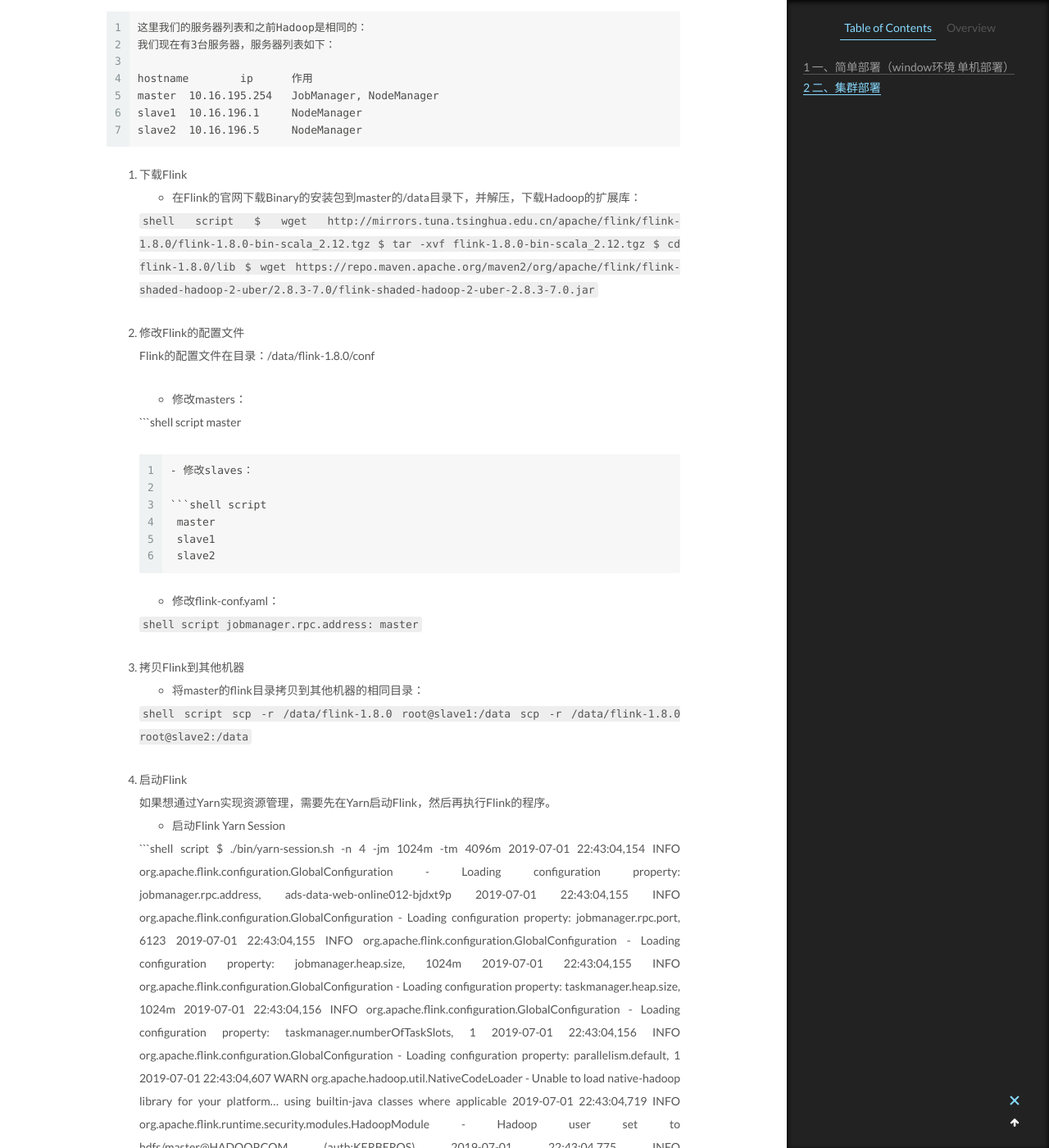
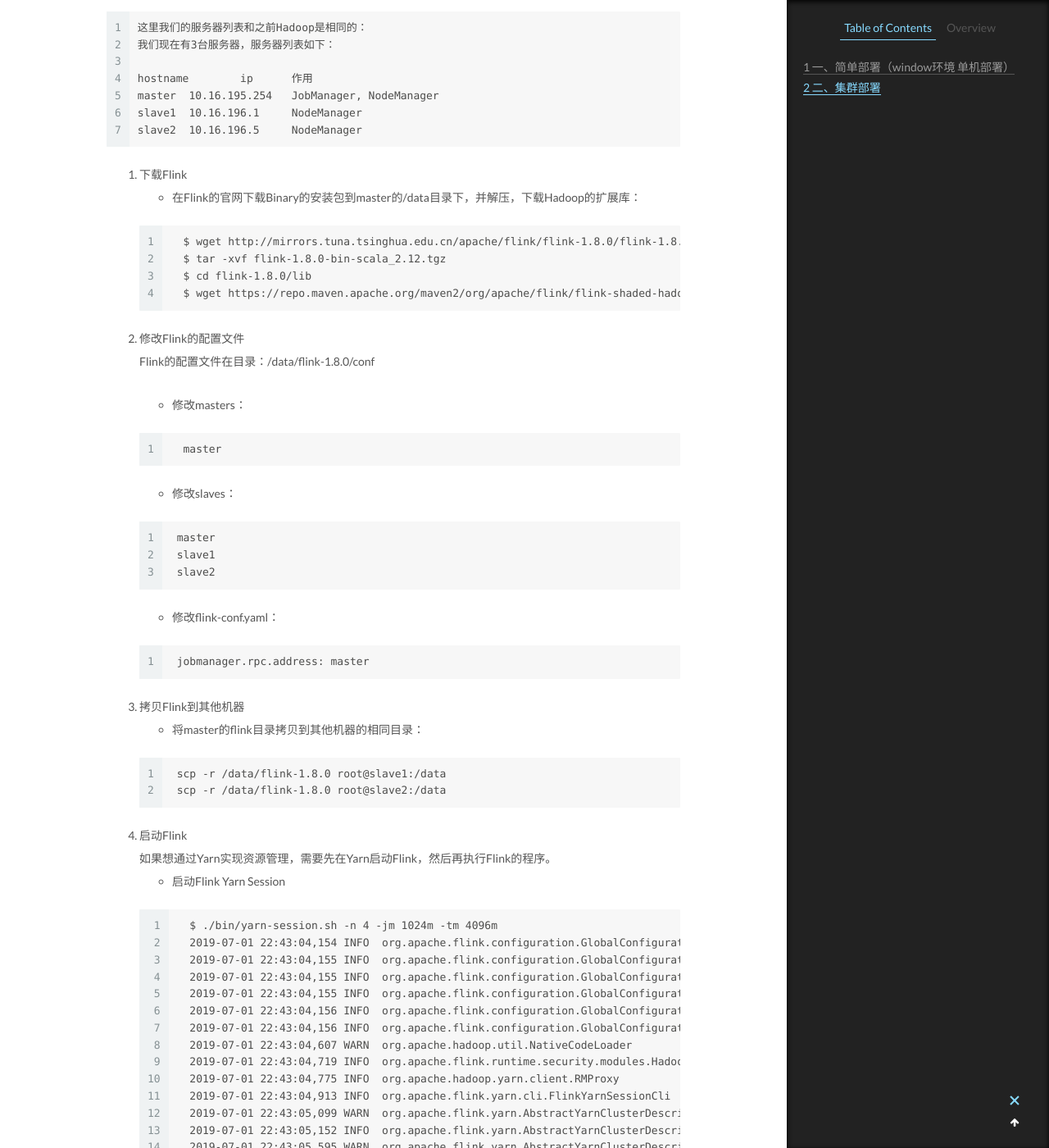
Before and after one commit to mutourenJRF/mutourenJRF.github.io, a Jekyll site: the page built from _posts/2020-03-30-flink 安装部署.md, in a window 1280 px wide and 1400 px high, scrolled down 986 px. Shown: the whole window at 82% size. Built offline with Jekyll 4.4.1, drawn with Linux system fonts in a browser that asks for light colours; some of the changed text lies outside the part shown.

Commit message:
flink 安装部署

````diff
--- a/_posts/2020-03-30-flink 安装部署.md
+++ b/_posts/2020-03-30-flink 安装部署.md
@@ -41,7 +41,7 @@ slave2	10.16.196.5	NodeManager
 1. 下载Flink
     - 在Flink的官网下载Binary的安装包到master的/data目录下，并解压，下载Hadoop的扩展库：
 
-    ```shell script
+    ```
      $ wget http://mirrors.tuna.tsinghua.edu.cn/apache/flink/flink-1.8.0/flink-1.8.0-bin-scala_2.12.tgz
      $ tar -xvf flink-1.8.0-bin-scala_2.12.tgz
      $ cd flink-1.8.0/lib
@@ -53,12 +53,12 @@ slave2	10.16.196.5	NodeManager
 
     - 修改masters：
 
-    ```shell script
+    ```
      master
     ```
    - 修改slaves：
 
-   ```shell script
+   ```
     master
     slave1
     slave2
@@ -66,14 +66,14 @@ slave2	10.16.196.5	NodeManager
 
    - 修改flink-conf.yaml：
 
-   ```shell script
+   ```
     jobmanager.rpc.address: master
    ```
 
 3. 拷贝Flink到其他机器
    - 将master的flink目录拷贝到其他机器的相同目录：
 
-   ```shell script
+   ```
     scp -r /data/flink-1.8.0 root@slave1:/data
     scp -r /data/flink-1.8.0 root@slave2:/data
    ```
@@ -82,7 +82,7 @@ slave2	10.16.196.5	NodeManager
     如果想通过Yarn实现资源管理，需要先在Yarn启动Flink，然后再执行Flink的程序。
     - 启动Flink Yarn Session
 
-    ```shell script
+    ```
      $ ./bin/yarn-session.sh -n 4 -jm 1024m -tm 4096m
      2019-07-01 22:43:04,154 INFO  org.apache.flink.configuration.GlobalConfiguration            - Loading configuration property: jobmanager.rpc.address, ads-data-web-online012-bjdxt9p
      2019-07-01 22:43:04,155 INFO  org.apache.flink.configuration.GlobalConfiguration            - Loading configuration property: jobmanager.rpc.port, 6123
@@ -118,7 +118,7 @@ slave2	10.16.196.5	NodeManager
 5. 执行示例程序
    - 执行Flink的examples程序：
 
-   ```shell script
+   ```
     $ /bin/flink run examples/streaming/WordCount.jar --input hdfs:///user/hdfs/input_dir --output hdfs:///user/hdfs/output_dir
     2019-07-01 22:46:45,084 INFO  org.apache.flink.yarn.cli.FlinkYarnSessionCli                 - Found Yarn properties file under /tmp/.yarn-properties-root.
     2019-07-01 22:46:45,084 INFO  org.apache.flink.yarn.cli.FlinkYarnSessionCli                 - Found Yarn properties file under /tmp/.yarn-properties-root.
````
